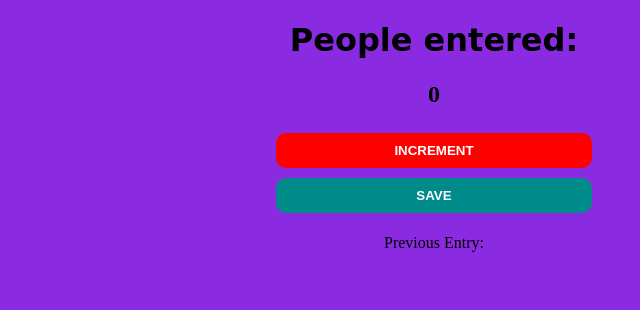
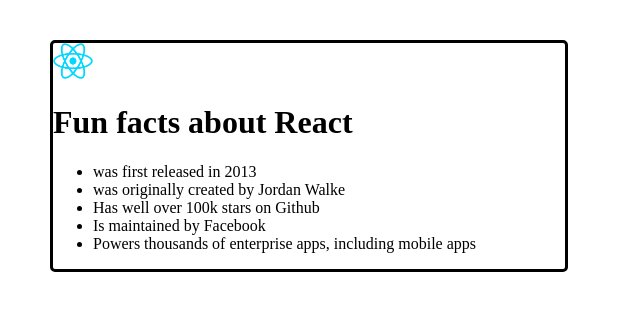
Before and after one commit to mjeni99/pss-counter, a plain HTML site: page index.html in a window 1280 px wide. Shown: the whole page, without its empty margins (206-846 px from the left). Drawn offline with nearby package versions, Linux system fonts and the light colour scheme.

Commit message:
react practice

```diff
--- a/index.css
+++ b/index.css
@@ -1,37 +1,15 @@
-h1{
-    font-size: 15;
-    font-family: cursive;
-}
+
 body{
-
- background-color: blueviolet;
-
-
+  margin-left: 20%;
+ background-color: white;
+ width: 40%;
+ height: 50;
+  color: black;
+ border: 3px solid black;
+ border-radius: 5px;
+ margin-top: 40px;
 
 }
-
-button{
-    padding-top: 10px;
-    padding-bottom: 10px;
-    border: none;
-    color: white;
-    font-weight: bold;
-    margin-bottom: 5px;
-    margin-top: 5px;
-    width: 25%;
-    border-radius: 10px;
+#root{
 
 }
-
-#increment-btn{
-    background-color: red;
-
-}
-
-#save-btn{
-   background-color: darkcyan;
-}
-div{
-    max-width: 100%;
-
-}
--- a/index.html
+++ b/index.html
@@ -1,21 +1,20 @@
 <!DOCTYPE html>
-<html>
 <head>
     <title>
-        passenger counter
+        Practice
     </title>
     <link rel="stylesheet" href="index.css">
+    <script crossorigin src="https://unpkg.com/react@17/umd/react.development.js"></script>
+    <script crossorigin src="https://unpkg.com/react-dom@17/umd/react-dom.development.js"></script>
+    <script src="https://unpkg.com/babel-standalone@6/babel.min.js"></script>
 </head>
-<body>
-    <center>
-        <div >
-<h1>People entered:</h1>
-<h2 id="count_people">0</h2>
-<button id="increment-btn" onclick="increment()">INCREMENT</button><br>
-<button id="save-btn" onclick="save()">SAVE</button>
-<p id="save_entry">Previous Entry: </p>
-<script src="index.js"></script>
-</div>
-</center>
+<html>
+<body >
+
+    <div id="root">
+
+    </div>
+
+    <script src="index.js" type="text/babel"></script>
 </body>
 </html>
--- a/index.js
+++ b/index.js
@@ -1,14 +1,14 @@
-let save_entry = document.getElementById("save_entry")
-let count_people = document.getElementById("count_people")
-let count = 0
-function increment(){
-    count = count+1
-count_people.textContent = count
-}
-function save(){
-    countStr = count + " - "
-    save_entry.textContent += countStr
-    console.log(count)
-    count_people.textContent = 0
-    count = 0
-}
+const fun_facts = (
+    <div>
+        <img src="react-logo.png" width="40px"/>
+        <h1>Fun facts about React</h1>
+        <ul>
+            <li>was first released in 2013</li>
+            <li>was originally created by Jordan Walke</li>
+            <li>Has well over 100k stars on Github</li>
+            <li>Is maintained by Facebook</li>
+            <li>Powers thousands of enterprise apps, including mobile apps</li>
+        </ul>
+    </div>
+)
+ReactDOM.render(fun_facts, document.getElementById("root"))
```
Also changed, not shown: react-logo.png (added).
